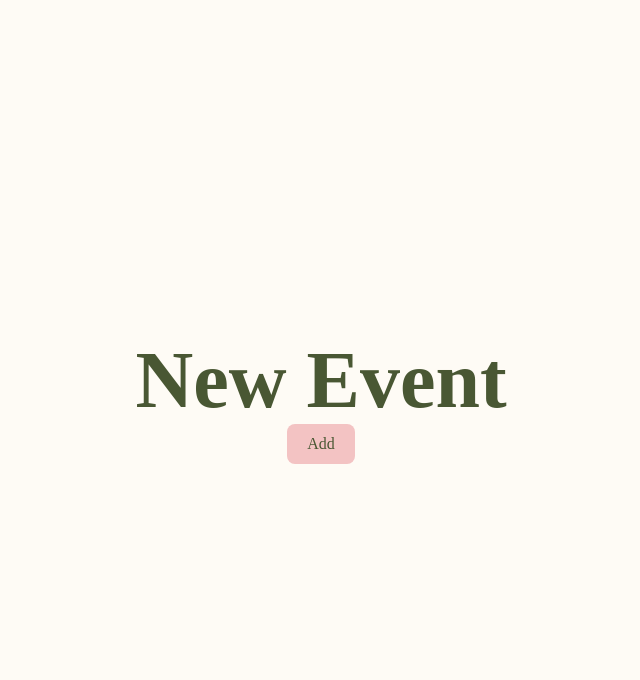
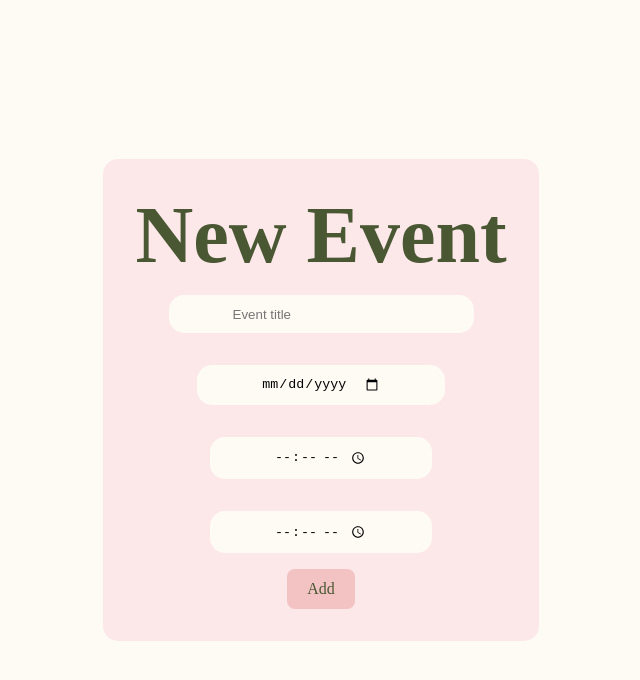
Before and after one commit to giecherry/Productivity-Assistant-Application, a React (Vite) app: page /calendar/newEvent in a window 1280 px wide. Shown: the top 680 px of the page, without its empty margins (319-959 px from the left). Built offline with nearby package versions, Linux system fonts and the light colour scheme; a web font is replaced by a local one.

Commit message:
newEvent basic structure

```diff
--- a/src/components/EventCalendar-components/NewEvent.jsx
+++ b/src/components/EventCalendar-components/NewEvent.jsx
@@ -1,5 +1,7 @@
 import { useContext } from "react";
 import { EventContext } from "./EventContext";
+import NewEventCSS from './NewEvent.module.css'
+
 
 const NewEvent = () => {
 
@@ -8,8 +10,15 @@ const NewEvent = () => {
     const {addEvent} = useContext(EventContext)
     return (
         <>
-            <h1>New Event</h1>
-            <button onClick={addEvent}>Add</button>
+            <div className={NewEventCSS.newEventContainer}>
+                <h1>New Event</h1>
+                <input className={NewEventCSS.input} type="text" placeholder="Event title" />
+                <input className={NewEventCSS.input} type="date" placeholder="Event date" />
+                <input className={NewEventCSS.input} type="time" placeholder="Start time" />
+                <input className={NewEventCSS.input} type="time" placeholder="End time" />
+                <button onClick={addEvent}>Add</button>
+            </div>
+
         </>
     )
 }
--- /dev/null
+++ b/src/components/EventCalendar-components/NewEvent.module.css
@@ -0,0 +1,17 @@
+.newEventContainer {
+    display: flex;
+    flex-direction: column;
+    align-items: center;
+    padding: 2rem;
+    margin: 1rem;
+    background-color: #FCE8E9ff;
+    border-radius: 15px;
+}
+
+.input {
+    margin: 1rem;
+    border: transparent;
+    padding: 0.7rem 4rem;
+    border-radius: 15px;
+    background-color: #FEFBF5ff;
+}
```
